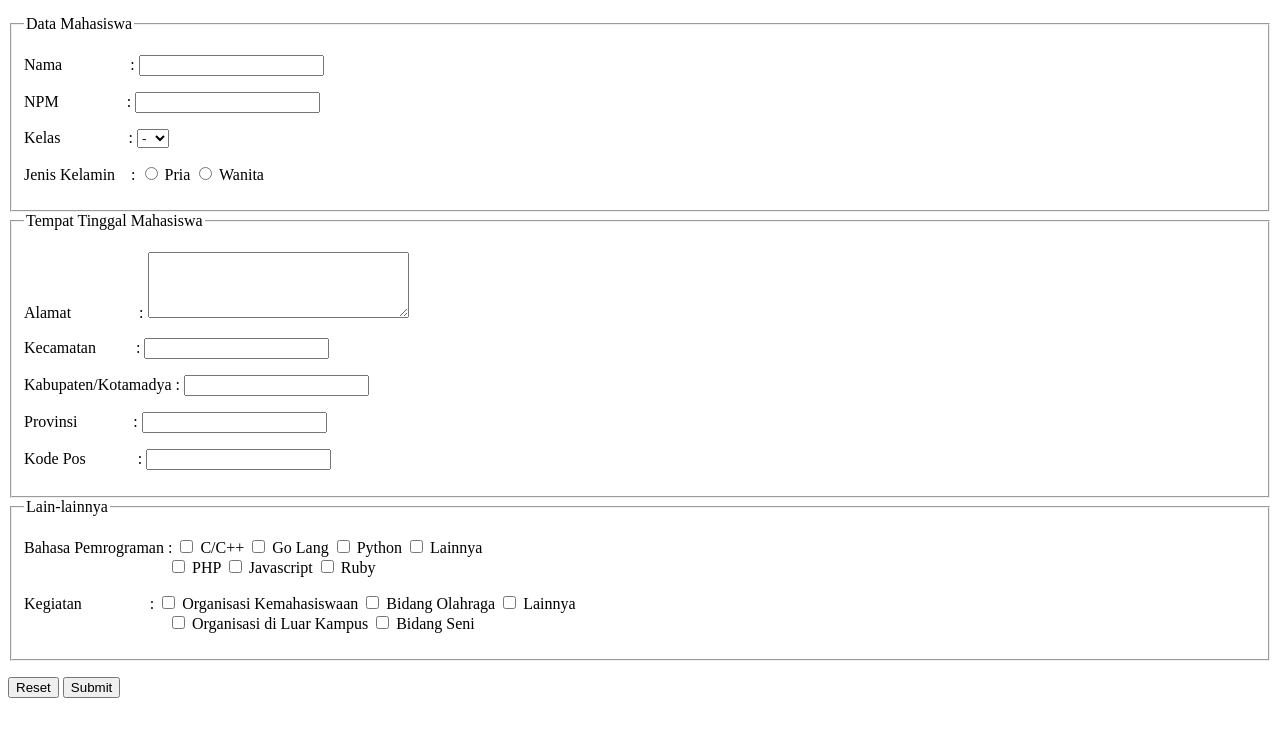
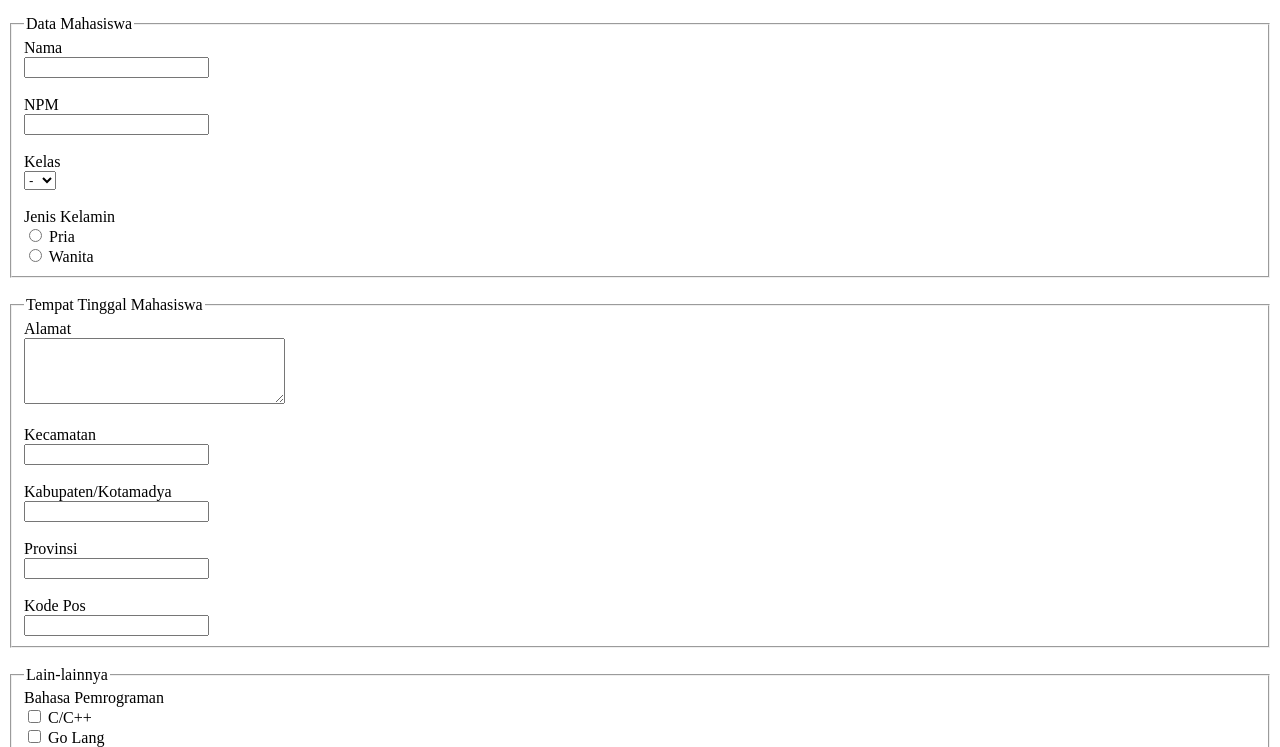
Before and after one commit to zahryfm/Tugas_Praktikum_Web1, a plain HTML site: page form.html in a window 1280 px wide. Shown: the part 44-791 px from the top of the page. Drawn offline with Linux system fonts and the light colour scheme.

Commit message:
tugas web1

```diff
--- a/form.html
+++ b/form.html
@@ -8,88 +8,68 @@
 
     <h3>Form Mahasiswa</h3>
     <form>
-
+        <!-- Fieldset 1: Data Mahasiswa -->
         <fieldset>
             <legend>Data Mahasiswa</legend>
-            <p>
-                <label>Nama</label> &nbsp;&nbsp;&nbsp;&nbsp;&nbsp;&nbsp;&nbsp;&nbsp;&nbsp;&nbsp;&nbsp;&nbsp;&nbsp;&nbsp;&nbsp;&nbsp;:
-                <input type="text" name="nama">
-            </p>
-            <p>
-                <label>NPM</label> &nbsp;&nbsp;&nbsp;&nbsp;&nbsp;&nbsp;&nbsp;&nbsp;&nbsp;&nbsp;&nbsp;&nbsp;&nbsp;&nbsp;&nbsp;&nbsp;:
-                <input type="text" name="npm">
-            </p>
-            <p>
-                <label>Kelas</label> &nbsp;&nbsp;&nbsp;&nbsp;&nbsp;&nbsp;&nbsp;&nbsp;&nbsp;&nbsp;&nbsp;&nbsp;&nbsp;&nbsp;&nbsp;&nbsp;:
+            Nama <br>
+            <input type="text" name="nama"><br><br>
+            NPM <br>
+            <input type="text" name="npm"><br><br>
+            Kelas <br>
             <select name="kelas">
                 <option value="-">-</option>
                 <option value="A">A</option>
                 <option value="B">B</option>
                 <option value="C">C</option>
-                </select>
-            </p>
-            <p>
-                <label>Jenis Kelamin</label> &nbsp;&nbsp;&nbsp;:
-                <input type="radio" name="jenis_kelamin" value="Pria"> Pria
+            </select><br><br>
+            Jenis Kelamin <br>
+            <input type="radio" name="jenis_kelamin" value="Pria"> Pria<br>
             <input type="radio" name="jenis_kelamin" value="Wanita"> Wanita
-            </p>
         </fieldset>
 
+        <br>
 
+        <!-- Fieldset 2: Tempat Tinggal Mahasiswa -->
         <fieldset>
             <legend>Tempat Tinggal Mahasiswa</legend>
-            <p>
-                <label>Alamat</label> &nbsp;&nbsp;&nbsp;&nbsp;&nbsp;&nbsp;&nbsp;&nbsp;&nbsp;&nbsp;&nbsp;&nbsp;&nbsp;&nbsp;&nbsp;&nbsp;:
-                <textarea name="alamat" rows="4" cols="30"></textarea>
-            </p>
-            <p>
-                <label>Kecamatan</label> &nbsp;&nbsp;&nbsp;&nbsp;&nbsp;&nbsp;&nbsp;&nbsp;&nbsp;:
-                <input type="text" name="kecamatan">
-            </p>
-            <p>
-                <label>Kabupaten/Kotamadya</label> :
-                <input type="text" name="kotamadya">
-            </p>
-            <p>
-                <label>Provinsi</label> &nbsp;&nbsp;&nbsp;&nbsp;&nbsp;&nbsp;&nbsp;&nbsp;&nbsp;&nbsp;&nbsp;&nbsp;&nbsp;:
-                <input type="text" name="provinsi">
-            </p>
-            <p>
-                <label>Kode Pos</label> &nbsp;&nbsp;&nbsp;&nbsp;&nbsp;&nbsp;&nbsp;&nbsp;&nbsp;&nbsp;&nbsp;&nbsp;:
+            Alamat <br>
+            <textarea name="alamat" rows="4" cols="30"></textarea><br><br>
+            Kecamatan <br>
+            <input type="text" name="kecamatan"><br><br>
+            Kabupaten/Kotamadya <br>
+            <input type="text" name="kotamadya"><br><br>
+            Provinsi <br>
+            <input type="text" name="provinsi"><br><br>
+            Kode Pos <br>
             <input type="text" name="kode_pos">
-            </p>
         </fieldset>
 
+        <br>
 
+        <!-- Fieldset 3: Lain-lainnya -->
         <fieldset>
             <legend>Lain-lainnya</legend>
-            <p>
-                <label>Bahasa Pemrograman</label> :
-                <input type="checkbox" name="bahasa" value="C/C++"> C/C++
-                <input type="checkbox" name="bahasa" value="Go Lang"> Go Lang
-                <input type="checkbox" name="bahasa" value="Python"> Python
+            Bahasa Pemrograman <br>
+            <input type="checkbox" name="bahasa" value="C/C++"> C/C++<br>
+            <input type="checkbox" name="bahasa" value="Go Lang"> Go Lang<br>
+            <input type="checkbox" name="bahasa" value="Python"> Python<br>
             <input type="checkbox" name="bahasa" value="Lainnya"> Lainnya<br>
-                &nbsp;&nbsp;&nbsp;&nbsp;&nbsp;&nbsp;&nbsp;&nbsp;&nbsp;&nbsp;&nbsp;&nbsp;&nbsp;&nbsp;&nbsp;&nbsp;&nbsp;&nbsp;&nbsp;&nbsp;&nbsp;&nbsp;&nbsp;&nbsp;&nbsp;&nbsp;&nbsp;&nbsp;&nbsp;&nbsp;&nbsp;&nbsp;&nbsp;&nbsp;&nbsp;
-                <input type="checkbox" name="bahasa" value="PHP"> PHP
-                <input type="checkbox" name="bahasa" value="Javascript"> Javascript
-                <input type="checkbox" name="bahasa" value="Ruby"> Ruby
-            </p>
-            <p>
-                <label>Kegiatan</label> &nbsp;&nbsp;&nbsp;&nbsp;&nbsp;&nbsp;&nbsp;&nbsp;&nbsp;&nbsp;&nbsp;&nbsp;&nbsp;&nbsp;&nbsp;&nbsp;:
-                <input type="checkbox" name="kegiatan" value="Organisasi Kemahasiswaan"> Organisasi Kemahasiswaan
-                <input type="checkbox" name="kegiatan" value="Bidang Olahraga"> Bidang Olahraga
+            <input type="checkbox" name="bahasa" value="PHP"> PHP<br>
+            <input type="checkbox" name="bahasa" value="Javascript"> Javascript<br>
+            <input type="checkbox" name="bahasa" value="Ruby"> Ruby<br><br>
+            Kegiatan <br>
+            <input type="checkbox" name="kegiatan" value="Organisasi Kemahasiswaan"> Organisasi Kemahasiswaan<br>
+            <input type="checkbox" name="kegiatan" value="Bidang Olahraga"> Bidang Olahraga<br>
             <input type="checkbox" name="kegiatan" value="Lainnya"> Lainnya<br>
-                &nbsp;&nbsp;&nbsp;&nbsp;&nbsp;&nbsp;&nbsp;&nbsp;&nbsp;&nbsp;&nbsp;&nbsp;&nbsp;&nbsp;&nbsp;&nbsp;&nbsp;&nbsp;&nbsp;&nbsp;&nbsp;&nbsp;&nbsp;&nbsp;&nbsp;&nbsp;&nbsp;&nbsp;&nbsp;&nbsp;&nbsp;&nbsp;&nbsp;&nbsp;&nbsp;
-                <input type="checkbox" name="kegiatan" value="Organisasi di Luar Kampus"> Organisasi di Luar Kampus
+            <input type="checkbox" name="kegiatan" value="Organisasi di Luar Kampus"> Organisasi di Luar Kampus<br>
             <input type="checkbox" name="kegiatan" value="Bidang Seni"> Bidang Seni
-            </p>
         </fieldset>
 
+        <br>
 
-        <p>
+        <!-- Tombol Aksi -->
         <button type="reset">Reset</button>
         <button type="submit">Submit</button>
-        </p>
     </form>
 
 </body>
```
Also changed, not shown: tabel.html (+25 -25 lines). Lines whose indentation alone changed are shown as unchanged.
